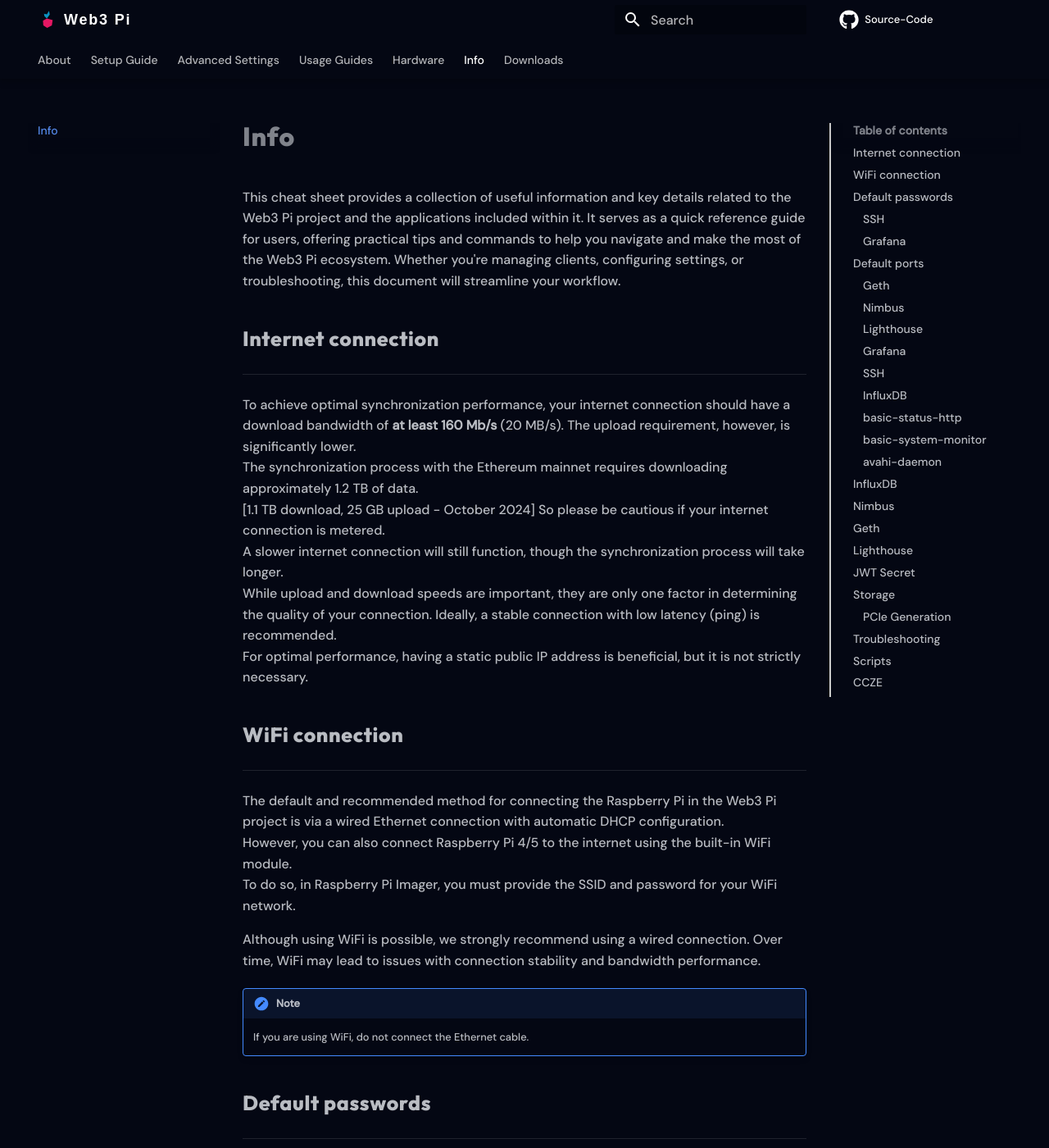
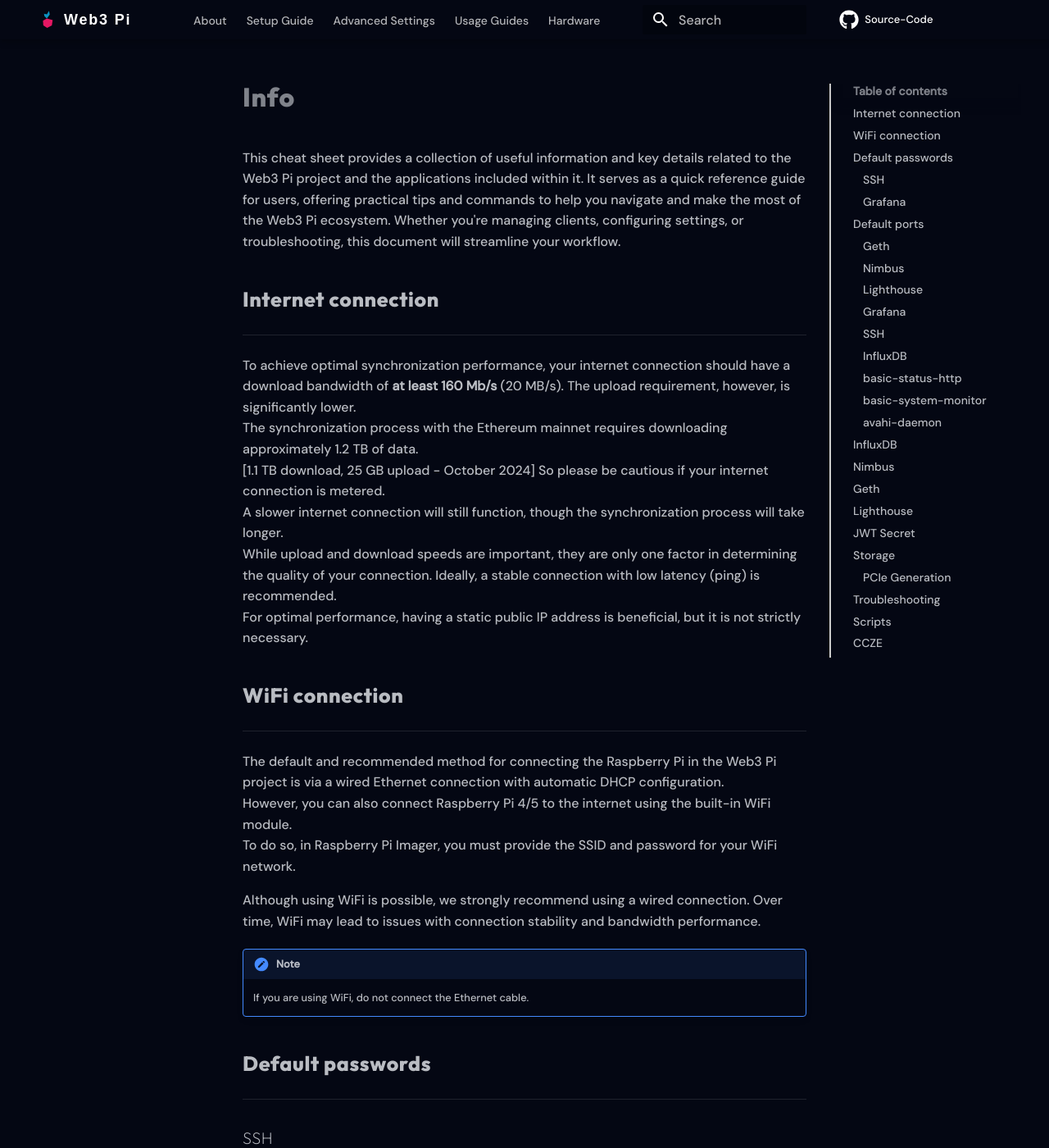
Before and after one commit to Web3-Pi/setup-guide, an MkDocs documentation site: the page built from docs/info.md, in a window 1280 px wide and 1400 px high. Shown: the whole window at 82% size. Built offline with MkDocs 1.6.1 and Material for MkDocs 9.7.7, drawn with Linux system fonts in a browser that asks for light colours; some web fonts are replaced; comment, search, counter and statistics services are not loaded.

Commit message:
Add custom header override for Material theme

```diff
--- a/docs/stylesheets/extra.css
+++ b/docs/stylesheets/extra.css
@@ -49,3 +49,15 @@
     border-left: 2px solid #ccc;  /* Szara pionowa linia */
     padding-left: 15px;           /* Odsunięcie tekstu od linii */
 }
+
+.md-tabs {
+    width: auto;
+}
+
+.md-search {
+    margin-left: 2rem;
+}
+
+.md-search__inner {
+    width: 10rem;
+}
--- a/mkdocs.yml
+++ b/mkdocs.yml
@@ -15,6 +15,7 @@
 
 theme:
   name: material
+  custom_dir: overrides
   logo: assets/color.svg
   features:
     - navigation.tabs
@@ -79,8 +80,8 @@
 #    - Raspberry Pi 5: 'Hardware/pi5.md'
 #    - Raspberry Pi 4: 'Hardware/pi4.md'
 #    - Raspberry CM4: 'Hardware/CM4.md'
-  - Info: 'info.md'
-  - Downloads: 'downloads.md'
+#  - Info: 'info.md'
+#  - Downloads: 'downloads.md'
 
 
 plugins:
--- /dev/null
+++ b/overrides/partials/header.html
@@ -0,0 +1,119 @@
+
+<!--
+  Copyright (c) 2016-2025 Martin Donath <martin.donath@squidfunk.com>
+
+  Permission is hereby granted, free of charge, to any person obtaining a copy
+  of this software and associated documentation files (the "Software"), to
+  deal in the Software without restriction, including without limitation the
+  rights to use, copy, modify, merge, publish, distribute, sublicense, and/or
+  sell copies of the Software, and to permit persons to whom the Software is
+  furnished to do so, subject to the following conditions:
+
+  The above copyright notice and this permission notice shall be included in
+  all copies or substantial portions of the Software.
+
+  THE SOFTWARE IS PROVIDED "AS IS", WITHOUT WARRANTY OF ANY KIND, EXPRESS OR
+  IMPLIED, INCLUDING BUT NOT LIMITED TO THE WARRANTIES OF MERCHANTABILITY,
+  FITNESS FOR A PARTICULAR PURPOSE AND NON-INFRINGEMENT. IN NO EVENT SHALL THE
+  AUTHORS OR COPYRIGHT HOLDERS BE LIABLE FOR ANY CLAIM, DAMAGES OR OTHER
+  LIABILITY, WHETHER IN AN ACTION OF CONTRACT, TORT OR OTHERWISE, ARISING
+  FROM, OUT OF OR IN CONNECTION WITH THE SOFTWARE OR THE USE OR OTHER DEALINGS
+  IN THE SOFTWARE.
+-->
+
+<!-- Determine classes -->
+{% set class = "md-header" %}
+{% if "navigation.tabs.sticky" in features %}
+  {% set class = class ~ " md-header--shadow md-header--lifted" %}
+{% elif "navigation.tabs" not in features %}
+  {% set class = class ~ " md-header--shadow" %}
+{% endif %}
+
+<!-- Header -->
+<header class="{{ class }}" data-md-component="header">
+  <nav
+    class="md-header__inner md-grid"
+    aria-label="{{ lang.t('header') }}"
+  >
+
+    <!-- Link to home -->
+    <a
+      href="{{ config.extra.homepage | d(nav.homepage.url, true) | url }}"
+      title="{{ config.site_name | e }}"
+      class="md-header__button md-logo"
+      aria-label="{{ config.site_name }}"
+      data-md-component="logo"
+    >
+      {% include "partials/logo.html" %}
+    </a>
+
+    <!-- Button to open drawer -->
+    <label class="md-header__button md-icon" for="__drawer">
+      {% set icon = config.theme.icon.menu or "material/menu" %}
+      {% include ".icons/" ~ icon ~ ".svg" %}
+    </label>
+
+    <!-- Header title -->
+    <div class="md-header__title" data-md-component="header-title">
+      <div class="md-header__ellipsis">
+        <div class="md-header__topic">
+          <span class="md-ellipsis">
+            {{ config.site_name }}
+          </span>
+        </div>
+        <div class="md-header__topic" data-md-component="header-topic">
+          <span class="md-ellipsis">
+            {% if page.meta and page.meta.title %}
+              {{ page.meta.title }}
+            {% else %}
+              {{ page.title }}
+            {% endif %}
+          </span>
+        </div>
+      </div>
+    </div>
+
+    <!-- Navigation tabs (sticky) -->
+    {% if "navigation.tabs.sticky" in features %}
+      {% if "navigation.tabs" in features %}
+        {% include "partials/tabs.html" %}
+      {% endif %}
+    {% endif %}
+
+    <!-- Color palette toggle -->
+    {% if config.theme.palette %}
+      {% if not config.theme.palette is mapping %}
+        {% include "partials/palette.html" %}
+      {% endif %}
+    {% endif %}
+
+    <!-- User preference: color palette -->
+    {% if not config.theme.palette is mapping %}
+      {% include "partials/javascripts/palette.html" %}
+    {% endif %}
+
+    <!-- Site language selector -->
+    {% if config.extra.alternate %}
+      {% include "partials/alternate.html" %}
+    {% endif %}
+
+    <!-- Button to open search modal -->
+    {% if "material/search" in config.plugins %}
+      <label class="md-header__button md-icon" for="__search">
+        {% set icon = config.theme.icon.search or "material/magnify" %}
+        {% include ".icons/" ~ icon ~ ".svg" %}
+      </label>
+
+      <!-- Search interface -->
+      {% include "partials/search.html" %}
+    {% endif %}
+
+    <!-- Repository information -->
+    {% if config.repo_url %}
+      <div class="md-header__source">
+        {% include "partials/source.html" %}
+      </div>
+    {% endif %}
+  </nav>
+
+</header>
```
